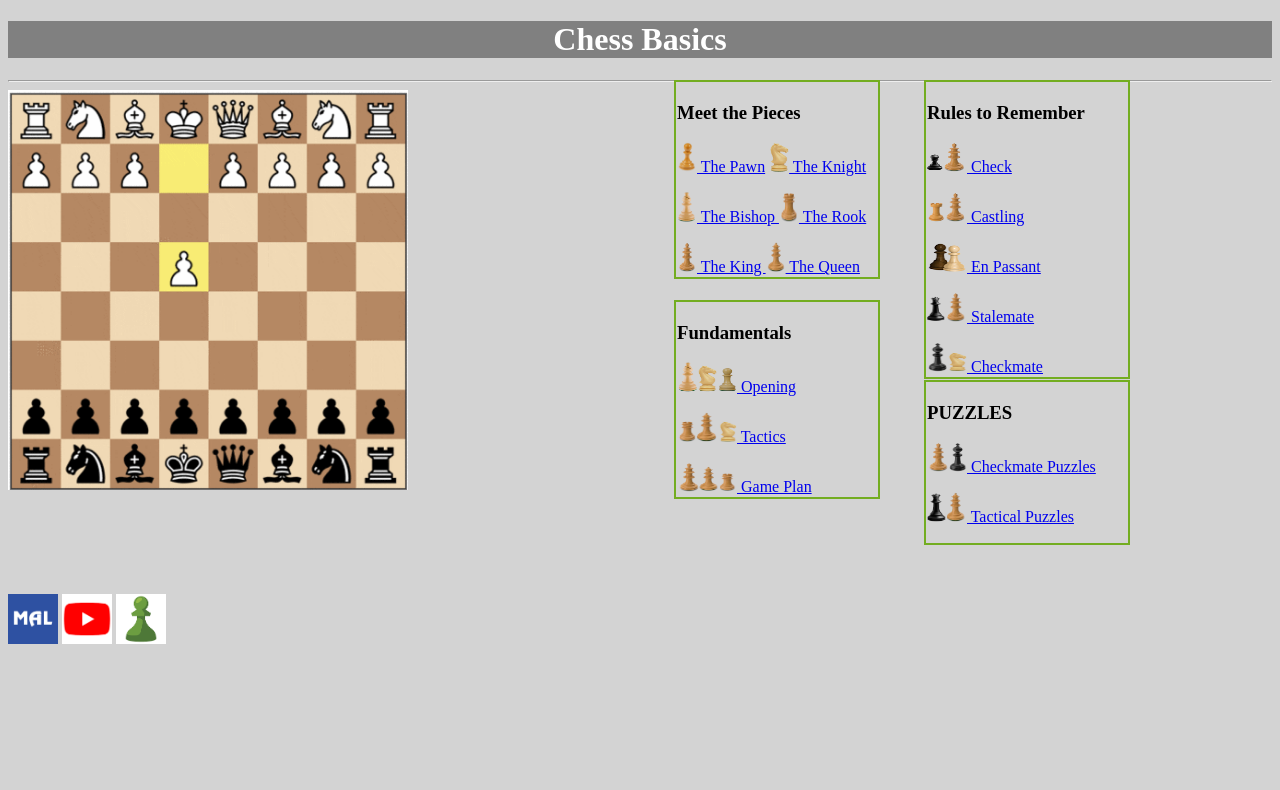
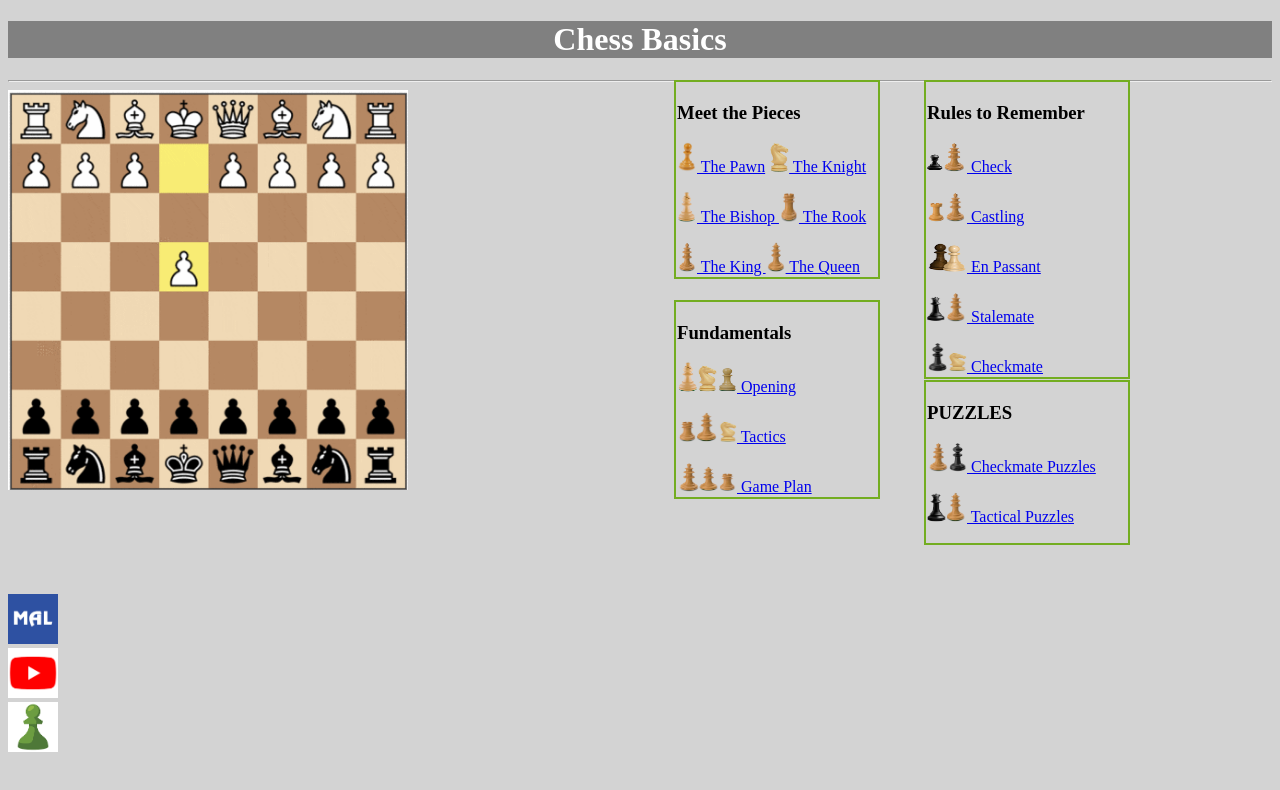
Before and after one commit to MinosInquisitor/CS3-Project-Q1, a website: page index.html in a window 1280 px wide. Drawn offline with nearby package versions, Linux system fonts and the light colour scheme.

Commit message:
Update index.html

```diff
--- a/index.html
+++ b/index.html
@@ -88,7 +88,11 @@ https://www.youtube.com/watch?v=dQw4w9WgXcQ
 
 	<div class="linkss">
 	<a href="https://myanimelist.net/profile/MinosInquisitor"><img src="images/mal.png" width="50" height="50"></a>
+	</div>
+	<div class="linkss1">
 	<a href="https://www.youtube.com/watch?v=dQw4w9WgXcQ"><img src="images/yt.png" width="50" height="50"></a>
+	</div>
+	<div class="linkss2">
 	<a href="https://www.chess.com/stats/overview/minosinquisitor/"><img src="images/cc.png" width="50" height="50"></a>
 	</div>
 
```
